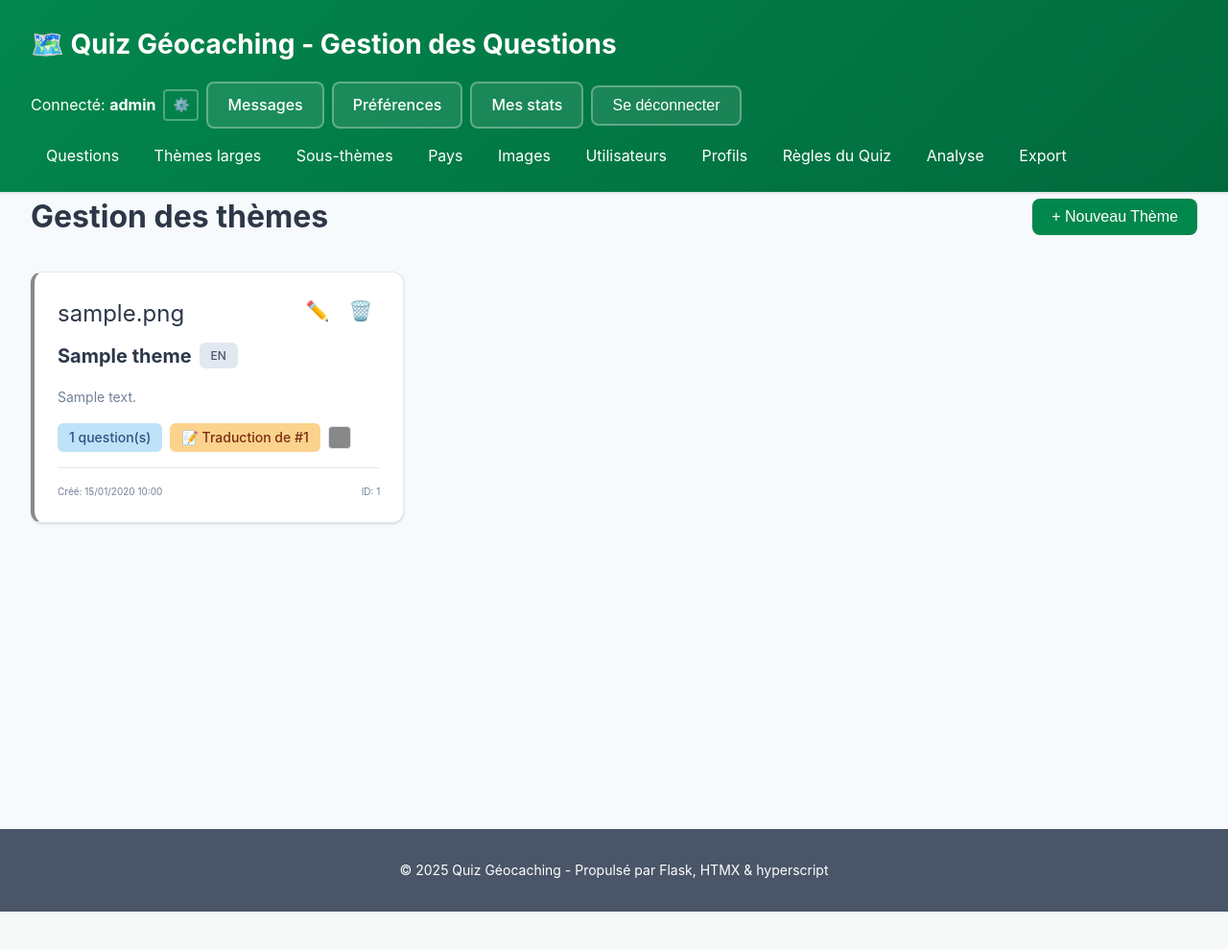
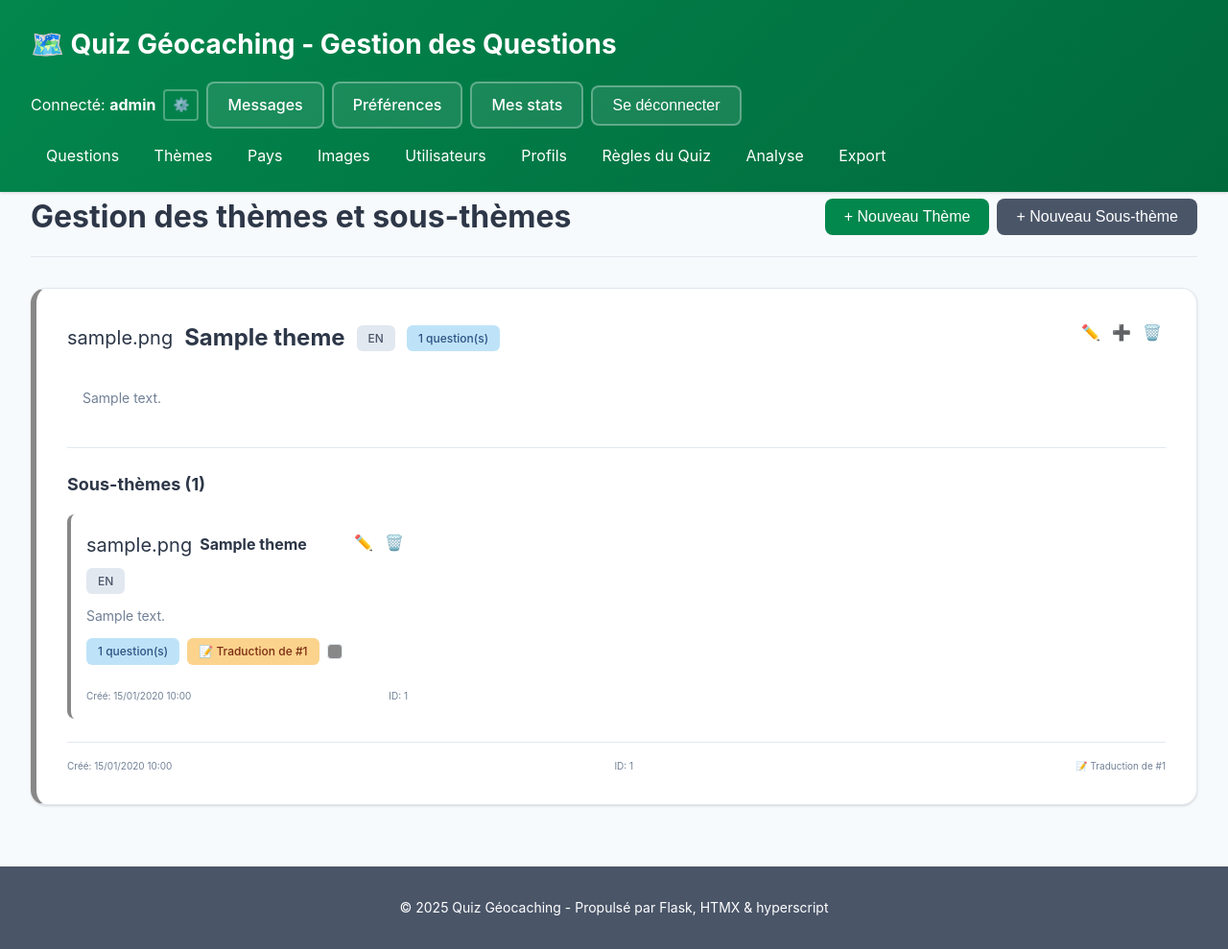
Before and after one commit to TherionAcribus/CacheQuiz, a Flask app: page /themes in a window 1280 px wide. Shown: the whole page at 96% size. Before the commit the page ends 950 px from the top, so only its background shows below. Run offline with Flask 3, Linux system fonts and the light colour scheme; the visitor is signed in with stand-in values (Sample User, id 1); tables that the repository leaves empty hold one stand-in row (values such as "Sample post"); some libraries are stand-ins or nearby versions.

Commit message:
Admin > Fusion page thème / sous theme + gestion des couleurs des sous themes en fonction des themes

```diff
--- a/app.py
+++ b/app.py
@@ -2114,23 +2114,14 @@ def sort_questions():
 
 # ===== Routes pour les thèmes =====
 
-@app.route('/themes')
-def themes_page():
-    """Page de gestion des thèmes"""
-    resp = _ensure_admin_page_redirect()
-    if resp:
-        return resp
-    return render_template('themes.html')
-
-
 @app.route('/api/themes')
 def list_themes():
-    """Retourner la liste des thèmes en HTML (pour HTMX)"""
+    """Retourner la liste hiérarchique des thèmes et sous-thèmes en HTML (pour HTMX)"""
     denied = _ensure_perm_api()
     if denied:
         return denied
     themes = BroadTheme.query.order_by(BroadTheme.name).all()
-    return render_template('themes_list.html', themes=themes)
+    return render_template('themes_unified_list.html', themes=themes)
 
 
 @app.route('/api/themes/json')
@@ -2204,7 +2195,7 @@ def create_theme():
 
         # Retourner la liste mise à jour
         themes = BroadTheme.query.order_by(BroadTheme.name).all()
-        return render_template('themes_list.html', themes=themes)
+        return render_template('themes_unified_list.html', themes=themes)
 
     except Exception as e:
         return f"Erreur: {str(e)}", 400
@@ -2233,7 +2224,7 @@ def update_theme(theme_id):
 
         # Retourner la liste mise à jour
         themes = BroadTheme.query.order_by(BroadTheme.name).all()
-        return render_template('themes_list.html', themes=themes)
+        return render_template('themes_unified_list.html', themes=themes)
 
     except Exception as e:
         return f"Erreur: {str(e)}", 400
@@ -2258,7 +2249,7 @@ def delete_theme(theme_id):
 
         # Retourner la liste mise à jour
         themes = BroadTheme.query.order_by(BroadTheme.name).all()
-        return render_template('themes_list.html', themes=themes)
+        return render_template('themes_unified_list.html', themes=themes)
 
     except Exception as e:
         return f"Erreur: {str(e)}", 400
@@ -2281,8 +2272,8 @@ def list_specific_themes():
     denied = _ensure_perm_api()
     if denied:
         return denied
-    specific_themes = SpecificTheme.query.join(BroadTheme).order_by(BroadTheme.name, SpecificTheme.name).all()
-    return render_template('specific_themes_list.html', specific_themes=specific_themes)
+    themes = BroadTheme.query.order_by(BroadTheme.name).all()
+    return render_template('themes_unified_list.html', themes=themes)
 
 
 @app.route('/specific-theme/new')
@@ -2293,8 +2284,15 @@ def new_specific_theme():
         return resp
     embedded = request.args.get('embedded') in ('1', 'true', 'yes')
     select_id = request.args.get('select_id') or ''
+    broad_theme_id = request.args.get('broad_theme_id')
     broad_themes = BroadTheme.query.order_by(BroadTheme.name).all()
-    return render_template('specific_theme_form.html', specific_theme=None, broad_themes=broad_themes, embedded=embedded, select_id=select_id)
+
+    # Récupérer le thème pré-sélectionné pour afficher sa couleur
+    preselected_theme = None
+    if broad_theme_id:
+        preselected_theme = BroadTheme.query.get(int(broad_theme_id))
+
+    return render_template('specific_theme_form.html', specific_theme=None, broad_themes=broad_themes, embedded=embedded, select_id=select_id, preselected_broad_theme_id=broad_theme_id, preselected_theme=preselected_theme)
 
 
 @app.route('/specific-theme/<int:specific_theme_id>/edit')
@@ -2344,8 +2342,8 @@ def create_specific_theme():
             }
 
         # Retourner la liste mise à jour
-        specific_themes = SpecificTheme.query.join(BroadTheme).order_by(BroadTheme.name, SpecificTheme.name).all()
-        return render_template('specific_themes_list.html', specific_themes=specific_themes)
+        themes = BroadTheme.query.order_by(BroadTheme.name).all()
+        return render_template('themes_unified_list.html', themes=themes)
 
     except Exception as e:
         return f"Erreur: {str(e)}", 400
@@ -2374,8 +2372,8 @@ def update_specific_theme(specific_theme_id):
         db.session.commit()
 
         # Retourner la liste mise à jour
-        specific_themes = SpecificTheme.query.join(BroadTheme).order_by(BroadTheme.name, SpecificTheme.name).all()
-        return render_template('specific_themes_list.html', specific_themes=specific_themes)
+        themes = BroadTheme.query.order_by(BroadTheme.name).all()
+        return render_template('themes_unified_list.html', themes=themes)
 
     except Exception as e:
         return f"Erreur: {str(e)}", 400
@@ -2399,8 +2397,8 @@ def delete_specific_theme(specific_theme_id):
         db.session.commit()
 
         # Retourner la liste mise à jour
-        specific_themes = SpecificTheme.query.join(BroadTheme).order_by(BroadTheme.name, SpecificTheme.name).all()
-        return render_template('specific_themes_list.html', specific_themes=specific_themes)
+        themes = BroadTheme.query.order_by(BroadTheme.name).all()
+        return render_template('themes_unified_list.html', themes=themes)
 
     except Exception as e:
         return f"Erreur: {str(e)}", 400
@@ -2418,6 +2416,17 @@ def get_specific_themes_for_broad_theme():
     else:
         specific_themes = []
     return render_template('specific_theme_options.html', specific_themes=specific_themes)
+
+
+# ===== Routes pour la gestion unifiée des thèmes =====
+
+@app.route('/themes')
+def themes_unified_page():
+    """Page de gestion unifiée des thèmes et sous-thèmes"""
+    resp = _ensure_admin_page_redirect()
+    if resp:
+        return resp
+    return render_template('themes_unified.html')
 
 
 # ===== Routes pour les mots-clés (Keywords) =====
--- a/templates/base.html
+++ b/templates/base.html
@@ -25,8 +25,7 @@
             </div>
             <nav>
                 <a href="/admin" class="nav-link">Questions</a>
-                <a href="/themes" class="nav-link">Thèmes larges</a>
-                <a href="/specific-themes" class="nav-link">Sous-thèmes</a>
+                <a href="/themes" class="nav-link">Thèmes</a>
                 <a href="/countries" class="nav-link">Pays</a>
                 <a href="/images" class="nav-link">Images</a>
                 <a href="/users" class="nav-link">Utilisateurs</a>
--- a/templates/question_form.html
+++ b/templates/question_form.html
@@ -101,7 +101,7 @@
                     <button type="button" class="btn btn-small btn-outline" onclick="refreshThemeSelects()" title="Rafraîchir la liste des thèmes">↻</button>
                     </div>
                     <small>
-                        <a href="/specific-themes" target="_blank" style="color: var(--primary-color)">→ Gérer les sous-thèmes</a>
+                        <a href="/themes" target="_blank" style="color: var(--primary-color)">→ Gérer les sous-thèmes</a>
                     </small>
                 </div>
             </div>
--- a/templates/questions_list.html
+++ b/templates/questions_list.html
@@ -12,7 +12,7 @@
                     {% if question.theme.icon %}{{ question.theme.icon }} {% endif %}{{ question.theme.name }}
                 </span>
                 {% if question.specific_theme_obj %}
-                <span class="badge badge-specific-theme" {% if question.specific_theme_obj.color %}style="background-color: {{ question.specific_theme_obj.color }}20; color: {{ question.specific_theme_obj.color }}; border: 1px solid {{ question.specific_theme_obj.color }}"{% endif %}>
+                <span class="badge badge-specific-theme" {% if question.specific_theme_obj.inherited_color %}style="background-color: {{ question.specific_theme_obj.inherited_color }}20; color: {{ question.specific_theme_obj.inherited_color }}; border: 1px solid {{ question.specific_theme_obj.inherited_color }}"{% endif %}>
                     {% if question.specific_theme_obj.icon %}{{ question.specific_theme_obj.icon }} {% endif %}{{ question.specific_theme_obj.name }}
                 </span>
                 {% endif %}
--- a/templates/questions_table.html
+++ b/templates/questions_table.html
@@ -79,7 +79,7 @@
                 </td>
                 <td>
                     {% if question.specific_theme_obj %}
-                        <span class="badge badge-specific-theme" {% if question.specific_theme_obj.color %}style="background-color: {{ question.specific_theme_obj.color }}20; color: {{ question.specific_theme_obj.color }}; border: 1px solid {{ question.specific_theme_obj.color }}"{% endif %}>
+                        <span class="badge badge-specific-theme" {% if question.specific_theme_obj.inherited_color %}style="background-color: {{ question.specific_theme_obj.inherited_color }}20; color: {{ question.specific_theme_obj.inherited_color }}; border: 1px solid {{ question.specific_theme_obj.inherited_color }}"{% endif %}>
                             {% if question.specific_theme_obj.icon %}{{ question.specific_theme_obj.icon }} {% endif %}{{ question.specific_theme_obj.name }}
                         </span>
                     {% else %}
--- a/templates/specific_themes_list.html
+++ b/templates/specific_themes_list.html
@@ -1,7 +1,7 @@
 {% if specific_themes %}
 <div class="specific-themes-grid">
     {% for specific_theme in specific_themes %}
-    <div class="specific-theme-card" {% if specific_theme.color %}style="border-left: 4px solid {{ specific_theme.color }}"{% endif %}>
+    <div class="specific-theme-card" {% if specific_theme.inherited_color %}style="border-left: 4px solid {{ specific_theme.inherited_color }}"{% endif %}>
         <div class="specific-theme-header">
             <div class="specific-theme-info">
                 {% if specific_theme.icon %}
@@ -48,8 +48,8 @@
             {% if specific_theme.translation_id %}
             <span class="badge badge-translation">📝 Traduction de #{{ specific_theme.translation_id }}</span>
             {% endif %}
-            {% if specific_theme.color %}
-            <span class="color-badge" style="background-color: {{ specific_theme.color }}"></span>
+            {% if specific_theme.inherited_color %}
+            <span class="color-badge" style="background-color: {{ specific_theme.inherited_color }}"></span>
             {% endif %}
         </div>
 
--- a/templates/theme_form.html
+++ b/templates/theme_form.html
@@ -11,7 +11,7 @@
           {% else %}
           hx-post="/api/theme"
           {% endif %}
-          hx-target="#themes-list"
+          hx-target="#themes-unified-list"
           hx-swap="innerHTML"
           hx-on::after-request="document.getElementById('theme-form-container').classList.add('hidden')"{% endif %}>
 
--- /dev/null
+++ b/templates/themes_unified.html
@@ -0,0 +1,85 @@
+{% extends "base.html" %}
+
+{% block content %}
+<div class="page-header">
+    <h2>Gestion des thèmes et sous-thèmes</h2>
+    <div class="header-actions">
+        <button class="btn btn-primary"
+                onclick="document.getElementById('theme-form-container').classList.remove('hidden')"
+                hx-get="/theme/new"
+                hx-target="#theme-form-container"
+                hx-swap="innerHTML">
+            + Nouveau Thème
+        </button>
+        <button class="btn btn-secondary"
+                onclick="document.getElementById('specific-theme-form-container').classList.remove('hidden')"
+                hx-get="/specific-theme/new"
+                hx-target="#specific-theme-form-container"
+                hx-swap="innerHTML">
+            + Nouveau Sous-thème
+        </button>
+    </div>
+</div>
+
+<!-- Conteneurs pour les formulaires (cachés par défaut) -->
+<div id="theme-form-container" class="hidden form-modal">
+    <!-- Le formulaire sera chargé ici via HTMX -->
+</div>
+
+<div id="specific-theme-form-container" class="hidden form-modal">
+    <!-- Le formulaire sera chargé ici via HTMX -->
+</div>
+
+<!-- Liste hiérarchique des thèmes -->
+<div id="themes-unified-list"
+     hx-get="/api/themes"
+     hx-trigger="load"
+     hx-swap="innerHTML">
+    <div class="loading">Chargement des thèmes...</div>
+</div>
+
+<style>
+    .hidden {
+        display: none;
+    }
+
+    .form-modal {
+        position: fixed;
+        top: 0;
+        left: 0;
+        right: 0;
+        bottom: 0;
+        background: rgba(0, 0, 0, 0.5);
+        z-index: 1000;
+        display: flex;
+        align-items: center;
+        justify-content: center;
+        padding: 2rem;
+        overflow-y: auto;
+    }
+
+    .form-modal.hidden {
+        display: none;
+    }
+
+    .page-header {
+        display: flex;
+        justify-content: space-between;
+        align-items: center;
+        margin-bottom: 2rem;
+        padding-bottom: 1rem;
+        border-bottom: 1px solid var(--border-color);
+    }
+
+    .header-actions {
+        display: flex;
+        gap: 0.5rem;
+    }
+
+    .loading {
+        text-align: center;
+        padding: 2rem;
+        color: var(--text-light);
+    }
+</style>
+{% endblock %}
--- /dev/null
+++ b/templates/themes_unified_list.html
@@ -0,0 +1,360 @@
+{% if themes %}
+<div class="themes-hierarchy">
+    {% for theme in themes %}
+    <div class="broad-theme-section" {% if theme.color %}style="border-left: 6px solid {{ theme.color }}"{% endif %}>
+        <!-- Header du thème large -->
+        <div class="broad-theme-header">
+            <div class="broad-theme-info">
+                {% if theme.icon %}
+                <span class="theme-icon">{{ theme.icon }}</span>
+                {% endif %}
+                <h2>{{ theme.name }}</h2>
+                <span class="badge badge-language">{{ theme.language.upper() }}</span>
+                <span class="badge badge-count">{{ theme.questions.count() }} question(s)</span>
+            </div>
+            <div class="broad-theme-actions">
+                <button class="btn-icon"
+                        type="button"
+                        onclick="document.getElementById('theme-form-container').classList.remove('hidden')"
+                        hx-get="/theme/{{ theme.id }}/edit"
+                        hx-target="#theme-form-container"
+                        hx-swap="innerHTML"
+                        title="Éditer le thème">
+                    ✏️
+                </button>
+                <button class="btn-icon"
+                        type="button"
+                        onclick="document.getElementById('specific-theme-form-container').classList.remove('hidden')"
+                        hx-get="/specific-theme/new?broad_theme_id={{ theme.id }}"
+                        hx-target="#specific-theme-form-container"
+                        hx-swap="innerHTML"
+                        title="Ajouter un sous-thème">
+                    ➕
+                </button>
+                <button class="btn-icon btn-danger"
+                        hx-delete="/api/theme/{{ theme.id }}"
+                        hx-target="#themes-unified-list"
+                        hx-confirm="Êtes-vous sûr de vouloir supprimer ce thème et tous ses sous-thèmes ?"
+                        title="Supprimer">
+                    🗑️
+                </button>
+            </div>
+        </div>
+
+        {% if theme.description %}
+        <div class="broad-theme-description">
+            <p>{{ theme.description }}</p>
+        </div>
+        {% endif %}
+
+        <!-- Section des sous-thèmes -->
+        <div class="specific-themes-section">
+            <h3>Sous-thèmes ({{ theme.specific_themes.count() }})</h3>
+
+            {% if theme.specific_themes %}
+            <div class="specific-themes-grid">
+                {% for specific_theme in theme.specific_themes %}
+                <div class="specific-theme-card" {% if specific_theme.inherited_color %}style="border-left: 4px solid {{ specific_theme.inherited_color }}"{% endif %}>
+                    <div class="specific-theme-header">
+                        <div class="specific-theme-info">
+                            {% if specific_theme.icon %}
+                            <span class="specific-theme-icon">{{ specific_theme.icon }}</span>
+                            {% endif %}
+                            <h4>{{ specific_theme.name }}</h4>
+                            <span class="badge badge-language">{{ specific_theme.language.upper() }}</span>
+                        </div>
+                        <div class="specific-theme-actions">
+                            <button class="btn-icon"
+                                    type="button"
+                                    onclick="document.getElementById('specific-theme-form-container').classList.remove('hidden')"
+                                    hx-get="/specific-theme/{{ specific_theme.id }}/edit"
+                                    hx-target="#specific-theme-form-container"
+                                    hx-swap="innerHTML"
+                                    title="Éditer le sous-thème">
+                                ✏️
+                            </button>
+                            <button class="btn-icon btn-danger"
+                                    hx-delete="/api/specific-theme/{{ specific_theme.id }}"
+                                    hx-target="#themes-unified-list"
+                                    hx-confirm="Êtes-vous sûr de vouloir supprimer ce sous-thème ?"
+                                    title="Supprimer le sous-thème">
+                                🗑️
+                            </button>
+                        </div>
+                    </div>
+
+                    {% if specific_theme.description %}
+                    <div class="specific-theme-description">
+                        <p>{{ specific_theme.description }}</p>
+                    </div>
+                    {% endif %}
+
+                    <div class="specific-theme-stats">
+                        <span class="badge badge-count">{{ specific_theme.questions.count() }} question(s)</span>
+                        {% if specific_theme.translation_id %}
+                        <span class="badge badge-translation">📝 Traduction de #{{ specific_theme.translation_id }}</span>
+                        {% endif %}
+                        {% if specific_theme.inherited_color %}
+                        <span class="color-badge" style="background-color: {{ specific_theme.inherited_color }}"></span>
+                        {% endif %}
+                    </div>
+
+                    <div class="specific-theme-footer">
+                        <small>Créé: {{ specific_theme.created_at.strftime('%d/%m/%Y %H:%M') if specific_theme.created_at }}</small>
+                        <small>ID: {{ specific_theme.id }}</small>
+                    </div>
+                </div>
+                {% endfor %}
+            </div>
+            {% else %}
+            <div class="no-specific-themes">
+                <p>📋 Aucun sous-thème dans ce thème.</p>
+                <button class="btn btn-sm btn-outline"
+                        onclick="document.getElementById('specific-theme-form-container').classList.remove('hidden')"
+                        hx-get="/specific-theme/new?broad_theme_id={{ theme.id }}"
+                        hx-target="#specific-theme-form-container"
+                        hx-swap="innerHTML">
+                    Créer le premier sous-thème
+                </button>
+            </div>
+            {% endif %}
+        </div>
+
+        <div class="broad-theme-footer">
+            <small>Créé: {{ theme.created_at.strftime('%d/%m/%Y %H:%M') if theme.created_at }}</small>
+            <small>ID: {{ theme.id }}</small>
+            {% if theme.translation_id %}
+            <small>📝 Traduction de #{{ theme.translation_id }}</small>
+            {% endif %}
+        </div>
+    </div>
+    {% endfor %}
+</div>
+{% else %}
+<div class="no-themes">
+    <p>📋 Aucun thème trouvé. Commencez par en créer un !</p>
+    <button class="btn btn-primary"
+            onclick="document.getElementById('theme-form-container').classList.remove('hidden')"
+            hx-get="/theme/new"
+            hx-target="#theme-form-container"
+            hx-swap="innerHTML">
+        Créer le premier thème
+    </button>
+</div>
+{% endif %}
+
+<style>
+    .themes-hierarchy {
+        display: flex;
+        flex-direction: column;
+        gap: 2rem;
+    }
+
+    .broad-theme-section {
+        background-color: var(--card-bg);
+        border-radius: 1rem;
+        padding: 2rem;
+        box-shadow: var(--shadow);
+        border: 1px solid var(--border-color);
+    }
+
+    .broad-theme-header {
+        display: flex;
+        justify-content: space-between;
+        align-items: flex-start;
+        margin-bottom: 1rem;
+    }
+
+    .broad-theme-info {
+        display: flex;
+        align-items: center;
+        gap: 0.75rem;
+        flex-wrap: wrap;
+    }
+
+    .broad-theme-info h2 {
+        font-size: 1.5rem;
+        margin: 0;
+        color: var(--text-primary);
+    }
+
+    .broad-theme-actions {
+        display: flex;
+        gap: 0.25rem;
+    }
+
+    .broad-theme-description {
+        margin-bottom: 1.5rem;
+        color: var(--text-light);
+        font-size: 0.875rem;
+        padding: 1rem;
+        background-color: var(--bg-light);
+        border-radius: 0.5rem;
+    }
+
+    .specific-themes-section {
+        margin-top: 1.5rem;
+        padding-top: 1.5rem;
+        border-top: 1px solid var(--border-color);
+    }
+
+    .specific-themes-section h3 {
+        font-size: 1.125rem;
+        margin-bottom: 1rem;
+        color: var(--text-primary);
+    }
+
+    .specific-themes-grid {
+        display: grid;
+        grid-template-columns: repeat(auto-fill, minmax(300px, 1fr));
+        gap: 1rem;
+    }
+
+    .specific-theme-card {
+        background-color: var(--bg-light);
+        border-radius: 0.5rem;
+        padding: 1rem;
+        border: 1px solid var(--border-light);
+        transition: all 0.2s;
+    }
+
+    .specific-theme-card:hover {
+        box-shadow: var(--shadow);
+        transform: translateY(-1px);
+    }
+
+    .specific-theme-header {
+        display: flex;
+        justify-content: space-between;
+        align-items: flex-start;
+        margin-bottom: 0.75rem;
+    }
+
+    .specific-theme-info {
+        display: flex;
+        align-items: center;
+        gap: 0.5rem;
+        flex-wrap: wrap;
+    }
+
+    .specific-theme-info h4 {
+        font-size: 1rem;
+        margin: 0;
+        color: var(--text-primary);
+    }
+
+    .specific-theme-actions {
+        display: flex;
+        gap: 0.25rem;
+    }
+
+    .specific-theme-description {
+        margin-bottom: 0.75rem;
+        color: var(--text-light);
+        font-size: 0.875rem;
+    }
+
+    .specific-theme-stats {
+        display: flex;
+        gap: 0.5rem;
+        flex-wrap: wrap;
+        align-items: center;
+        margin-bottom: 0.75rem;
+    }
+
+    .specific-theme-footer {
+        display: flex;
+        justify-content: space-between;
+        padding-top: 0.75rem;
+        border-top: 1px solid var(--border-light);
+        font-size: 0.75rem;
+        color: var(--text-light);
+    }
+
+    .broad-theme-footer {
+        display: flex;
+        justify-content: space-between;
+        padding-top: 1rem;
+        border-top: 1px solid var(--border-color);
+        font-size: 0.75rem;
+        color: var(--text-light);
+        margin-top: 1.5rem;
+    }
+
+    .theme-icon, .specific-theme-icon {
+        font-size: 1.25rem;
+    }
+
+    .badge-language {
+        background-color: #e2e8f0;
+        color: #4a5568;
+        font-size: 0.75rem;
+    }
+
+    .badge-count {
+        background-color: #bee3f8;
+        color: #2c5282;
+        font-size: 0.75rem;
+    }
+
+    .badge-translation {
+        background-color: #fbd38d;
+        color: #7c2d12;
+        font-size: 0.75rem;
+    }
+
+    .color-badge {
+        width: 1rem;
+        height: 1rem;
+        border-radius: 0.25rem;
+        border: 1px solid var(--border-color);
+    }
+
+    .btn-icon {
+        background: none;
+        border: none;
+        cursor: pointer;
+        padding: 0.25rem;
+        border-radius: 0.25rem;
+        font-size: 1rem;
+        transition: background-color 0.2s;
+    }
+
+    .btn-icon:hover {
+        background-color: var(--bg-hover);
+    }
+
+    .btn-icon.btn-danger:hover {
+        background-color: #fed7d7;
+        color: #c53030;
+    }
+
+    .btn-sm {
+        padding: 0.375rem 0.75rem;
+        font-size: 0.875rem;
+    }
+
+    .btn-outline {
+        background-color: transparent;
+        border: 1px solid var(--border-color);
+        color: var(--text-primary);
+    }
+
+    .btn-outline:hover {
+        background-color: var(--bg-hover);
+    }
+
+    .no-themes, .no-specific-themes {
+        text-align: center;
+        padding: 2rem;
+        color: var(--text-light);
+        font-size: 1rem;
+    }
+
+    .no-specific-themes {
+        padding: 1rem;
+        background-color: var(--bg-light);
+        border-radius: 0.5rem;
+        border: 1px dashed var(--border-color);
+    }
+</style>
```
Also changed, not shown: models.py (+6 -1 lines), templates/specific_theme_form.html (+50 -5 lines).
